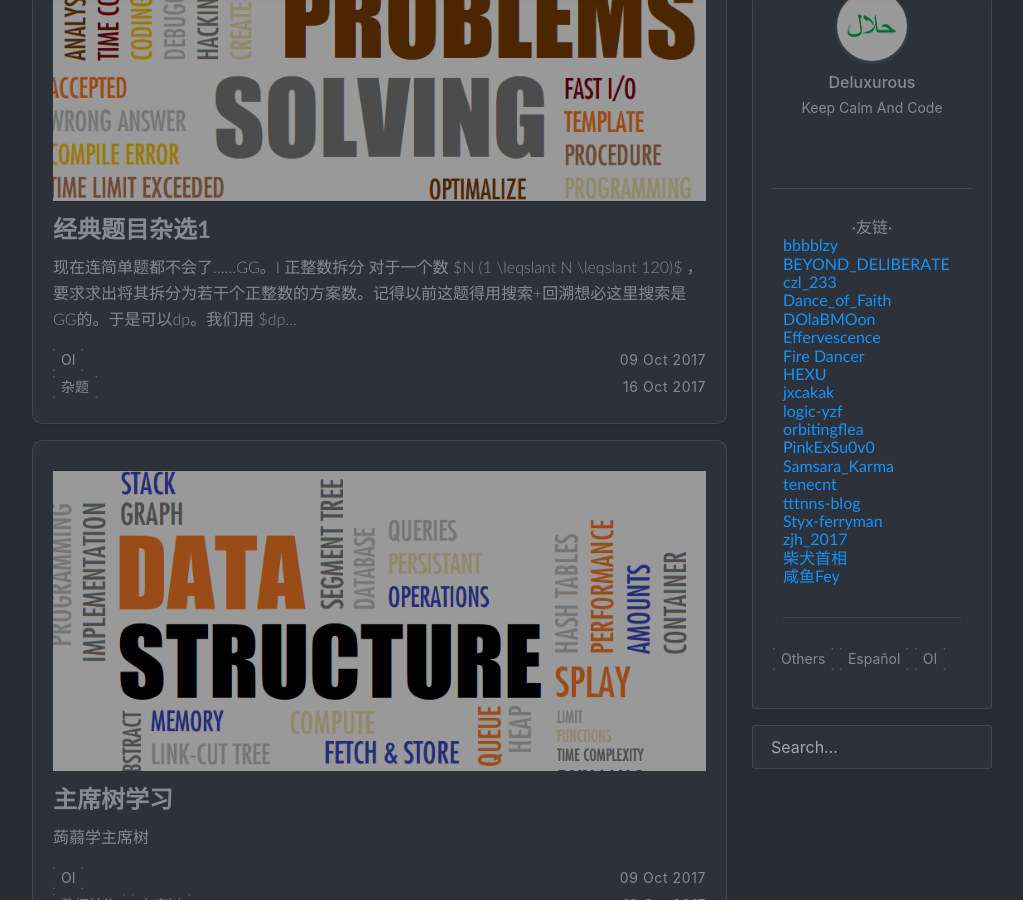
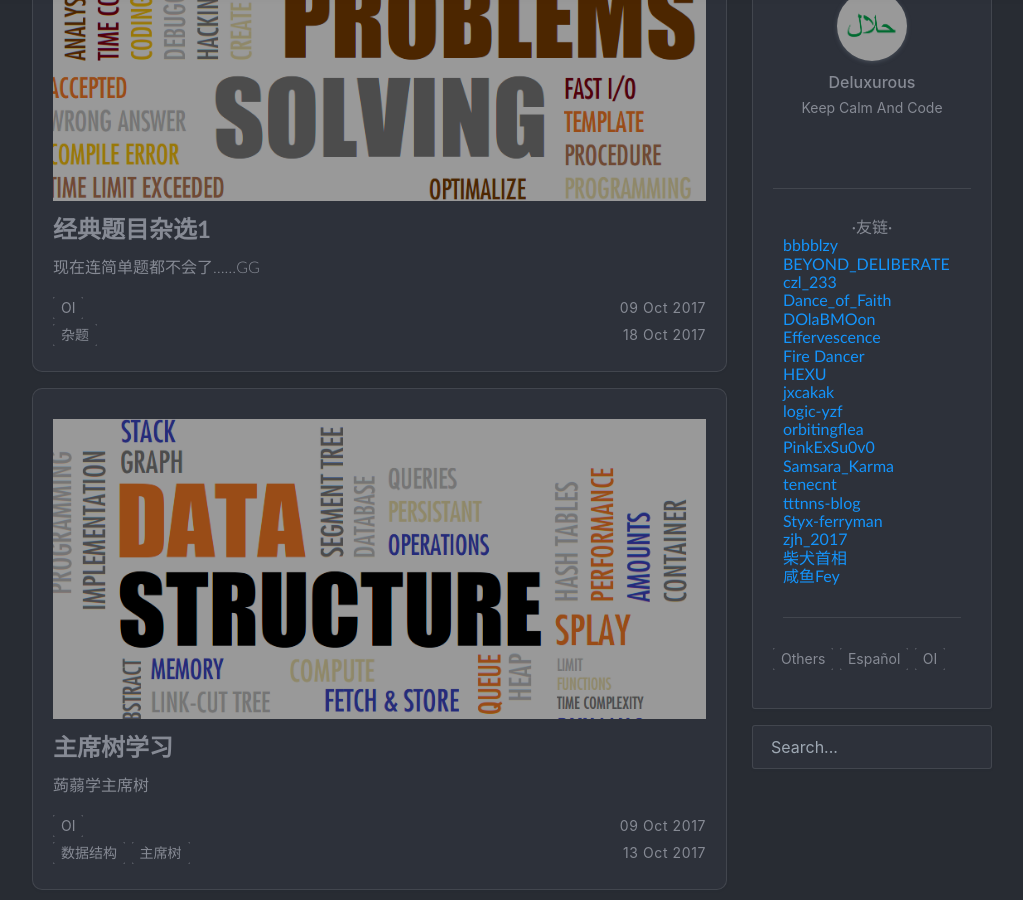
Before and after one commit to RamonZhou/ramonzhou.github.io, a Jekyll site: the page built from index.html, in a window 1280 px wide and 900 px high, scrolled down 630 px. Shown: the whole window, without its empty margins (128-1151 px from the left). Built offline with Jekyll 4.4.1, drawn with Linux system fonts in a browser that asks for light colours; nearby versions of some CDN libraries; some web fonts are replaced; the list of posts is cut into pages by our own code; a style sheet for code colours, icons or effects is not loaded; some of the changed lines change nothing that is shown.

Commit message:
1018 update

```diff
--- a/_posts/2017-10-16-classical-problems-1.md
+++ b/_posts/2017-10-16-classical-problems-1.md
@@ -1,15 +1,17 @@
 ---
 layout: post
 title: '经典题目杂选1'
+excerpt: '现在连简单题都不会了……GG'
 date: 2017-10-09
 author: Deluxurous
 cover: '/assets/img/oi-problems.png'
 categories: OI
 tags: 杂题
-latest: 2017-10-16
+latest: 2017-10-18
 ---
 
 现在连简单题都不会了……GG。
+
 
 ## I 正整数拆分
 
```
